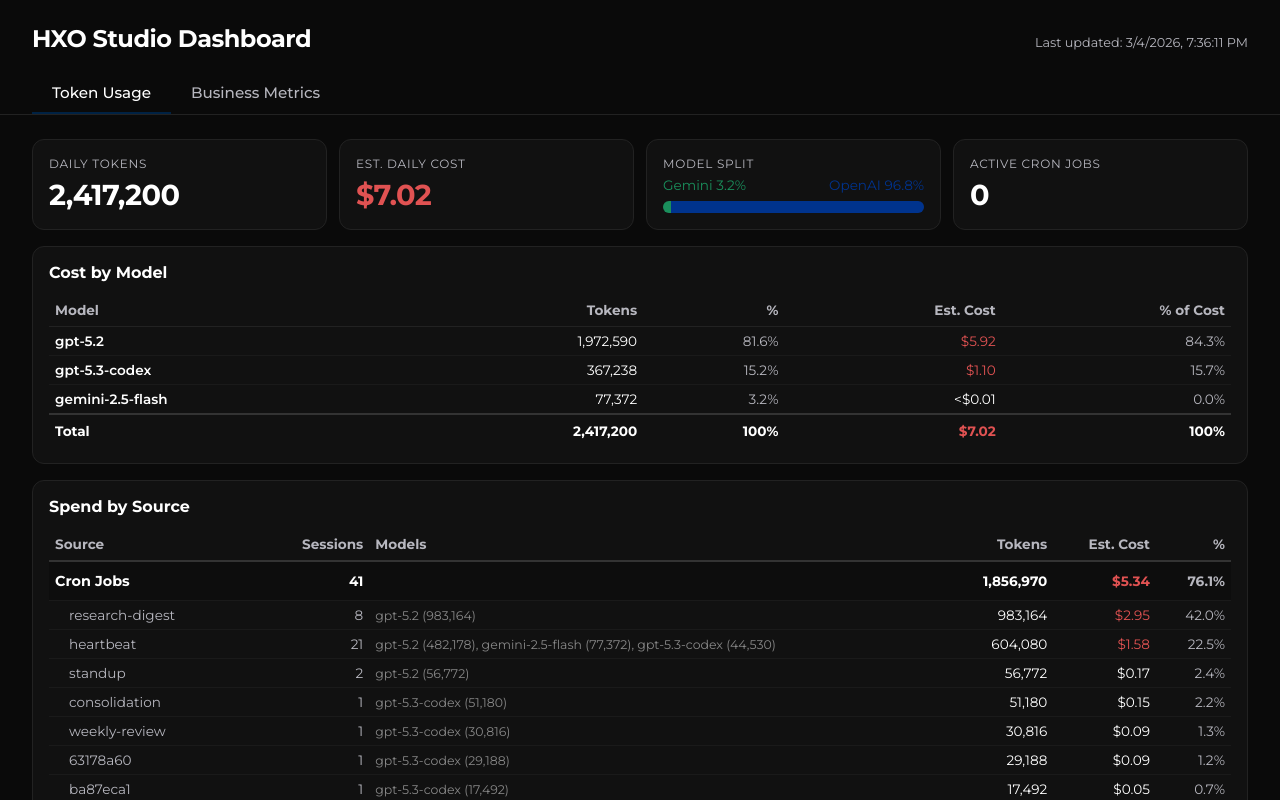
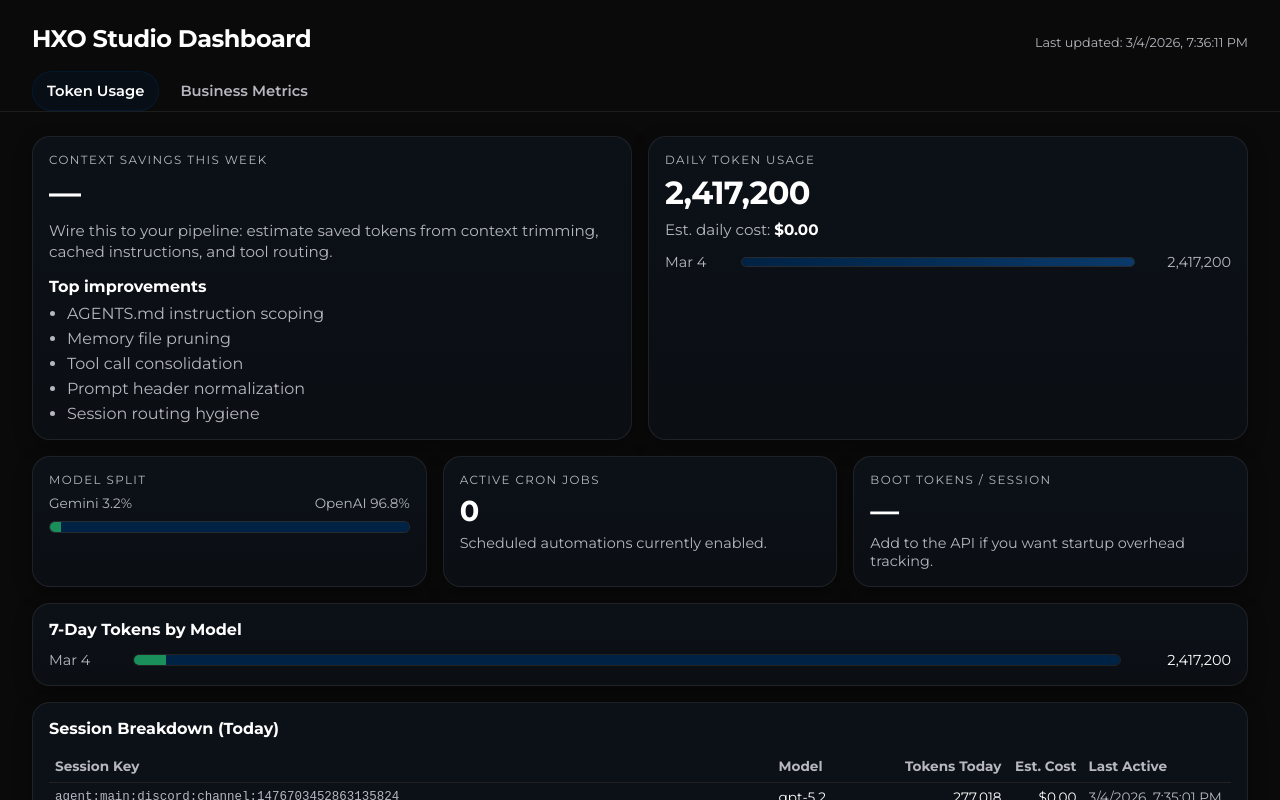
Before and after one commit to hobartxo/hxo-studio-dashboard, a React (Vite) app: page / in a window 1280 px wide. Shown: the top 800 px of the page. Built offline with nearby package versions, Linux system fonts and the light colour scheme.

Commit message:
Design refresh: navy-tinted panels and updated styling tokens

```diff
--- a/src/App.css
+++ b/src/App.css
@@ -13,9 +13,30 @@ body,
 }
 
 body {
+  /* Design tokens */
+  --bg: #0a0a0a;
+  --panel: #0c1118; /* navy-tinted panel */
+  --panel-2: #0b0f14;
+  --border: rgba(255, 255, 255, 0.08);
+  --border-strong: rgba(255, 255, 255, 0.14);
+  --text: #ffffff;
+  --muted: #b7b7bf;
+  --muted-2: rgba(183, 183, 191, 0.75);
+  --accent: #002244;
+  --accent-2: #0a3a6a;
+  --good: #1a8f5c;
+
+  --r-md: 14px;
+  --r-lg: 18px;
+  --gap: 16px;
+  --pad: 16px;
+
+  --shadow: 0 8px 28px rgba(0, 0, 0, 0.45);
+  --shadow-soft: 0 6px 18px rgba(0, 0, 0, 0.35);
+
   font-family: "Avenir Next", "Montserrat", system-ui, -apple-system, sans-serif;
-  background: #0a0a0a;
-  color: #ffffff;
+  background: var(--bg);
+  color: var(--text);
   -webkit-font-smoothing: antialiased;
   -moz-osx-font-smoothing: grayscale;
 }
@@ -43,36 +64,44 @@ body {
 
 .header .last-updated {
   font-size: 0.8rem;
-  color: #b7b7bf;
+  color: var(--muted);
 }
 
 .tabs {
   display: flex;
-  gap: 0;
-  padding: 20px 32px 0;
-  border-bottom: 1px solid #222;
+  gap: 6px;
+  padding: 18px 32px 0;
+  border-bottom: 1px solid var(--border);
 }
 
 .tab-button {
-  background: none;
-  border: none;
-  color: #b7b7bf;
+  background: transparent;
+  border: 1px solid transparent;
+  color: var(--muted);
   font-family: inherit;
-  font-size: 0.95rem;
-  font-weight: 500;
-  padding: 10px 20px;
+  font-size: 0.92rem;
+  font-weight: 600;
+  padding: 10px 14px;
   cursor: pointer;
-  border-bottom: 2px solid transparent;
-  transition: color 0.15s, border-color 0.15s;
+  border-radius: 999px;
+  transition: background 0.15s, color 0.15s, border-color 0.15s, transform 0.15s;
 }
 
 .tab-button:hover {
-  color: #ffffff;
+  color: var(--text);
+  background: rgba(0, 34, 68, 0.16);
+  border-color: rgba(0, 34, 68, 0.35);
+}
+
+.tab-button:focus-visible {
+  outline: 2px solid rgba(0, 34, 68, 0.7);
+  outline-offset: 2px;
 }
 
 .tab-button.active {
-  color: #ffffff;
-  border-bottom-color: #002244;
+  color: var(--text);
+  background: rgba(0, 34, 68, 0.22);
+  border-color: rgba(0, 34, 68, 0.55);
 }
 
 .tab-content {
--- a/src/components/TokenUsageTab.tsx
+++ b/src/components/TokenUsageTab.tsx
@@ -26,46 +26,12 @@ export type TokenUsageApi = {
   active_cron_jobs?: number;
 };
 
-// Cost per 1M tokens (input+output blended estimate)
-const MODEL_COST_PER_M: Record<string, number> = {
-  "gpt-5.2": 3.0,
-  "gpt-5.3-codex": 3.0,
-  "gpt-5-mini": 0.4,
-  "gemini-2.5-flash": 0.025,
-  "gemini-3-flash-preview": 0.025,
-};
-
-function estimateCost(model: string, tokens: number): number {
-  const key = Object.keys(MODEL_COST_PER_M).find((k) =>
-    model.toLowerCase().includes(k.toLowerCase())
-  );
-  const rate = key ? MODEL_COST_PER_M[key] : 2.0;
-  return (tokens / 1_000_000) * rate;
-}
-
-// Known cron job names — maps UUID prefix to human name
-const CRON_NAMES: Record<string, string> = {
-  "718b0c5f": "heartbeat",
-  "bc7f3d13": "standup",
-  "23630f4c": "consolidation",
-  "1b455d63": "weekly-review",
-  "339d2c77": "research-digest",
-  "bc361e6a": "gcp-auth-check",
-  "e9791639": "token-usage-collector",
-};
-
-function fmt(n: number): string {
+function number(n: number): string {
   return n.toLocaleString("en-US");
 }
 
 function usd(n: number): string {
-  if (n < 0.01 && n > 0) return "<$0.01";
-  return n.toLocaleString("en-US", {
-    style: "currency",
-    currency: "USD",
-    minimumFractionDigits: 2,
-    maximumFractionDigits: 2,
-  });
+  return n.toLocaleString("en-US", { style: "currency", currency: "USD" });
 }
 
 function shortDate(isoDate: string): string {
@@ -75,273 +41,45 @@ function shortDate(isoDate: string): string {
   });
 }
 
-// ── Session parsing ──
-
-type SourceGroup = {
-  key: string;
-  label: string;
-  category: "cron" | "discord" | "main" | "other";
-  models: Map<string, number>; // model → tokens
-  tokens: number;
-  cost: number;
-  sessions: number;
-};
-
-function getCronId(sessionKey: string): string | null {
-  const match = sessionKey.match(/:cron:([a-f0-9-]+)/);
-  return match ? match[1] : null;
-}
-
-function getCronName(cronUuid: string): string {
-  const prefix = cronUuid.slice(0, 8);
-  return CRON_NAMES[prefix] ?? prefix;
-}
-
-function buildSourceGroups(sessions: TokenUsageSession[]): SourceGroup[] {
-  const map = new Map<string, SourceGroup>();
-
-  for (const s of sessions) {
-    let key: string;
-    let label: string;
-    let category: SourceGroup["category"];
-
-    if (s.session_key === "agent:main:main") {
-      key = "main";
-      label = "Main Session";
-      category = "main";
-    } else if (s.session_key.includes(":cron:")) {
-      const cronUuid = getCronId(s.session_key)!;
-      const name = getCronName(cronUuid);
-      key = `cron:${name}`;
-      label = name;
-      category = "cron";
-    } else if (s.session_key.includes(":discord:")) {
-      if (s.session_key.includes(":direct:")) {
-        key = "discord:dm";
-        label = "Discord DMs";
-      } else if (s.session_key.includes("heartbeat")) {
-        key = "discord:heartbeat";
-        label = "Heartbeat Channel";
-      } else {
-        const chanMatch = s.session_key.match(/:channel:(\d+)/);
-        const chanId = chanMatch ? chanMatch[1] : "unknown";
-        key = `discord:${chanId}`;
-        label = `Channel ...${chanId.slice(-6)}`;
-      }
-      category = "discord";
-    } else {
-      key = `other:${s.session_key.slice(0, 20)}`;
-      label = s.session_key.slice(0, 30);
-      category = "other";
-    }
-
-    const prev = map.get(key) ?? {
-      key,
-      label,
-      category,
-      models: new Map(),
-      tokens: 0,
-      cost: 0,
-      sessions: 0,
-    };
-    prev.tokens += s.tokens_today;
-    prev.cost += estimateCost(s.model, s.tokens_today);
-    prev.sessions += 1;
-    prev.models.set(s.model, (prev.models.get(s.model) ?? 0) + s.tokens_today);
-    map.set(key, prev);
-  }
-
-  return [...map.values()].sort((a, b) => b.cost - a.cost);
-}
-
-function modelsString(models: Map<string, number>): string {
-  return [...models.entries()]
-    .sort((a, b) => b[1] - a[1])
-    .map(([m, t]) => `${m} (${fmt(t)})`)
-    .join(", ");
-}
-
-// ── Styles ──
-
 const cardStyle: React.CSSProperties = {
-  border: "1px solid #222",
-  borderRadius: 12,
+  border: "1px solid var(--border)",
+  borderRadius: 18,
   padding: 16,
-  background: "#111",
+  background: "linear-gradient(180deg, var(--panel) 0%, var(--panel-2) 100%)",
+  boxShadow: "var(--shadow-soft)",
 };
 
 const labelStyle: React.CSSProperties = {
-  fontSize: "0.75rem",
-  color: "#b7b7bf",
-  marginBottom: 6,
-  letterSpacing: "0.06em",
+  fontSize: "0.74rem",
+  color: "var(--muted)",
+  marginBottom: 8,
+  letterSpacing: "0.12em",
   textTransform: "uppercase",
 };
 
-const bigValue: React.CSSProperties = {
-  fontSize: "1.8rem",
+const valueStyle: React.CSSProperties = {
+  fontSize: "2rem",
   fontWeight: 700,
   letterSpacing: "-0.02em",
+  lineHeight: 1.1,
 };
 
-const thStyle: React.CSSProperties = {
-  textAlign: "left",
-  padding: "8px 6px",
-  borderBottom: "1px solid #222",
-};
-
-const thRight: React.CSSProperties = { ...thStyle, textAlign: "right" };
-
-// ── Cost by Model table ──
-function CostByModel({ sessions }: { sessions: TokenUsageSession[] }) {
-  const models = useMemo(() => {
-    const map = new Map<string, { tokens: number; cost: number }>();
-    for (const s of sessions) {
-      const prev = map.get(s.model) ?? { tokens: 0, cost: 0 };
-      prev.tokens += s.tokens_today;
-      prev.cost += estimateCost(s.model, s.tokens_today);
-      map.set(s.model, prev);
-    }
-    return [...map.entries()]
-      .map(([model, v]) => ({ model, ...v }))
-      .sort((a, b) => b.cost - a.cost);
-  }, [sessions]);
-
-  const totalCost = models.reduce((s, m) => s + m.cost, 0);
-  const totalTokens = models.reduce((s, m) => s + m.tokens, 0);
-
-  return (
-    <table style={{ width: "100%", borderCollapse: "collapse", fontSize: "0.85rem" }}>
-      <thead>
-        <tr style={{ color: "#b7b7bf" }}>
-          <th style={thStyle}>Model</th>
-          <th style={thRight}>Tokens</th>
-          <th style={thRight}>%</th>
-          <th style={thRight}>Est. Cost</th>
-          <th style={thRight}>% of Cost</th>
-        </tr>
-      </thead>
-      <tbody>
-        {models.map((m) => (
-          <tr key={m.model} style={{ borderTop: "1px solid #1a1a1a" }}>
-            <td style={{ padding: "6px", fontWeight: 600 }}>{m.model}</td>
-            <td style={{ padding: "6px", textAlign: "right" }}>{fmt(m.tokens)}</td>
-            <td style={{ padding: "6px", textAlign: "right", color: "#b7b7bf" }}>
-              {totalTokens ? ((m.tokens / totalTokens) * 100).toFixed(1) : 0}%
-            </td>
-            <td style={{ padding: "6px", textAlign: "right", color: m.cost > 1 ? "#e05252" : "#fff" }}>
-              {usd(m.cost)}
-            </td>
-            <td style={{ padding: "6px", textAlign: "right", color: "#b7b7bf" }}>
-              {totalCost ? ((m.cost / totalCost) * 100).toFixed(1) : 0}%
-            </td>
-          </tr>
-        ))}
-        <tr style={{ borderTop: "2px solid #333", fontWeight: 700 }}>
-          <td style={{ padding: "8px 6px" }}>Total</td>
-          <td style={{ padding: "8px 6px", textAlign: "right" }}>{fmt(totalTokens)}</td>
-          <td style={{ padding: "8px 6px", textAlign: "right" }}>100%</td>
-          <td style={{ padding: "8px 6px", textAlign: "right", color: "#e05252" }}>{usd(totalCost)}</td>
-          <td style={{ padding: "8px 6px", textAlign: "right" }}>100%</td>
-        </tr>
-      </tbody>
-    </table>
-  );
-}
-
-// ── Spend by Source with subcategories ──
-function SpendBySource({ sessions }: { sessions: TokenUsageSession[] }) {
-  const groups = useMemo(() => buildSourceGroups(sessions), [sessions]);
-  const totalCost = groups.reduce((s, g) => s + g.cost, 0);
-
-  // Group by category for collapsible sections
-  const categories: SourceGroup["category"][] = ["cron", "discord", "main", "other"];
-  const byCategory = new Map<string, SourceGroup[]>();
-  for (const cat of categories) {
-    const items = groups.filter((g) => g.category === cat);
-    if (items.length) byCategory.set(cat, items);
-  }
-
-  const categoryLabels: Record<string, string> = {
-    cron: "Cron Jobs",
-    discord: "Discord",
-    main: "Main Session",
-    other: "Other",
-  };
-
-  return (
-    <table style={{ width: "100%", borderCollapse: "collapse", fontSize: "0.85rem" }}>
-      <thead>
-        <tr style={{ color: "#b7b7bf" }}>
-          <th style={thStyle}>Source</th>
-          <th style={thRight}>Sessions</th>
-          <th style={thStyle}>Models</th>
-          <th style={thRight}>Tokens</th>
-          <th style={thRight}>Est. Cost</th>
-          <th style={thRight}>%</th>
-        </tr>
-      </thead>
-      <tbody>
-        {[...byCategory.entries()].map(([cat, items]) => {
-          const catTokens = items.reduce((s, i) => s + i.tokens, 0);
-          const catCost = items.reduce((s, i) => s + i.cost, 0);
-          const catSessions = items.reduce((s, i) => s + i.sessions, 0);
-          return (
-            <Fragment key={cat}>
-              {/* Category header row */}
-              <tr style={{ borderTop: "2px solid #333", background: "#0d0d0d" }}>
-                <td style={{ padding: "10px 6px", fontWeight: 700, fontSize: "0.9rem" }} colSpan={1}>
-                  {categoryLabels[cat]}
-                </td>
-                <td style={{ padding: "10px 6px", textAlign: "right", fontWeight: 700 }}>{catSessions}</td>
-                <td style={{ padding: "10px 6px" }} />
-                <td style={{ padding: "10px 6px", textAlign: "right", fontWeight: 700 }}>{fmt(catTokens)}</td>
-                <td style={{ padding: "10px 6px", textAlign: "right", fontWeight: 700, color: catCost > 1 ? "#e05252" : "#fff" }}>
-                  {usd(catCost)}
-                </td>
-                <td style={{ padding: "10px 6px", textAlign: "right", fontWeight: 700, color: "#b7b7bf" }}>
-                  {totalCost ? ((catCost / totalCost) * 100).toFixed(1) : 0}%
-                </td>
-              </tr>
-              {/* Individual items */}
-              {items.map((item) => (
-                <tr key={item.key} style={{ borderTop: "1px solid #1a1a1a" }}>
-                  <td style={{ padding: "6px 6px 6px 20px", color: "#b7b7bf" }}>{item.label}</td>
-                  <td style={{ padding: "6px", textAlign: "right", color: "#b7b7bf" }}>{item.sessions}</td>
-                  <td style={{ padding: "6px", fontSize: "0.78rem", color: "#888" }}>{modelsString(item.models)}</td>
-                  <td style={{ padding: "6px", textAlign: "right" }}>{fmt(item.tokens)}</td>
-                  <td style={{ padding: "6px", textAlign: "right", color: item.cost > 0.5 ? "#e05252" : "#fff" }}>
-                    {usd(item.cost)}
-                  </td>
-                  <td style={{ padding: "6px", textAlign: "right", color: "#b7b7bf" }}>
-                    {totalCost ? ((item.cost / totalCost) * 100).toFixed(1) : 0}%
-                  </td>
-                </tr>
-              ))}
-            </Fragment>
-          );
-        })}
-      </tbody>
-    </table>
-  );
-}
-
-// ── Model split bar ──
 function ModelSplitBar({ gemini, openai }: { gemini: number; openai: number }) {
   const g = Math.max(0, Math.min(100, gemini));
   const o = Math.max(0, Math.min(100, openai));
   return (
-    <div>
+    <div style={{ width: "100%" }}>
       <div
         style={{
           display: "flex",
           justifyContent: "space-between",
-          marginBottom: 8,
+          marginBottom: 10,
           fontSize: "0.85rem",
+          color: "var(--muted)",
         }}
       >
-        <span style={{ color: "#1a8f5c" }}>Gemini {g.toFixed(1)}%</span>
-        <span style={{ color: "#00338D" }}>OpenAI {o.toFixed(1)}%</span>
+        <span>Gemini {g.toFixed(1)}%</span>
+        <span>OpenAI {o.toFixed(1)}%</span>
       </div>
       <div
         style={{
@@ -349,41 +87,92 @@ function ModelSplitBar({ gemini, openai }: { gemini: number; openai: number }) {
           borderRadius: 999,
           overflow: "hidden",
           height: 12,
-          background: "#1a1a1a",
+          background: "rgba(255,255,255,0.04)",
+          border: "1px solid var(--border)",
+          boxShadow: "inset 0 0 0 1px rgba(0,0,0,0.25)",
         }}
       >
-        <div style={{ width: `${g}%`, background: "#1a8f5c" }} />
-        <div style={{ width: `${o}%`, background: "#00338D" }} />
+        <div style={{ width: `${g}%`, background: "var(--good)" }} />
+        <div style={{ width: `${o}%`, background: "var(--accent)" }} />
       </div>
     </div>
   );
 }
 
-// ── 7-day chart ──
-function DailyChart({ rows }: { rows: TokenUsageDaily[] }) {
-  const last7 = rows.slice(-7);
-  const max = useMemo(
-    () => Math.max(1, ...last7.map((r) => r.models.reduce((s, m) => s + m.tokens, 0))),
-    [rows]
-  );
+function DailyUsageMiniBars({ rows }: { rows: TokenUsageDaily[] }) {
+  const last5 = rows.slice(-5);
+  const totals = last5.map((r) => r.models.reduce((s, m) => s + m.tokens, 0));
+  const max = Math.max(1, ...totals);
 
   return (
-    <div style={{ display: "grid", gap: 8 }}>
-      {last7.map((row) => {
+    <div style={{ display: "grid", gap: 10 }}>
+      {last5.map((row) => {
         const total = row.models.reduce((s, m) => s + m.tokens, 0);
-        const cost = row.models.reduce((s, m) => s + estimateCost(m.model, m.tokens), 0);
+        const pct = (total / max) * 100;
         return (
           <div
             key={row.date}
             style={{
               display: "grid",
-              gridTemplateColumns: "64px 1fr 90px 70px",
+              gridTemplateColumns: "64px 1fr 84px",
+              gap: 12,
+              alignItems: "center",
+              fontSize: "0.9rem",
+            }}
+          >
+            <div style={{ color: "var(--muted)" }}>{shortDate(row.date)}</div>
+            <div
+              style={{
+                height: 10,
+                borderRadius: 999,
+                overflow: "hidden",
+                background: "rgba(255,255,255,0.04)",
+                border: "1px solid var(--border)",
+              }}
+            >
+              <div
+                style={{
+                  width: `${pct}%`,
+                  height: "100%",
+                  background: "linear-gradient(90deg, var(--accent) 0%, var(--accent-2) 100%)",
+                }}
+              />
+            </div>
+            <div style={{ textAlign: "right", color: "var(--muted)" }}>{number(total)}</div>
+          </div>
+        );
+      })}
+    </div>
+  );
+}
+
+function TokensByModelBars({ rows }: { rows: TokenUsageDaily[] }) {
+  const last7 = rows.slice(-7);
+  const max = useMemo(
+    () =>
+      Math.max(
+        1,
+        ...last7.map((r) => r.models.reduce((s, m) => s + m.tokens, 0))
+      ),
+    [rows]
+  );
+
+  return (
+    <div style={{ display: "grid", gap: 10 }}>
+      {last7.map((row) => {
+        const total = row.models.reduce((s, m) => s + m.tokens, 0);
+        return (
+          <div
+            key={row.date}
+            style={{
+              display: "grid",
+              gridTemplateColumns: "74px 1fr 100px",
               gap: 10,
               alignItems: "center",
-              fontSize: "0.85rem",
+              fontSize: "0.9rem",
             }}
           >
-            <div style={{ color: "#b7b7bf" }}>{shortDate(row.date)}</div>
+            <div style={{ color: "var(--muted)" }}>{shortDate(row.date)}</div>
             <div
               style={{
                 display: "flex",
@@ -391,24 +180,22 @@ function DailyChart({ rows }: { rows: TokenUsageDaily[] }) {
                 overflow: "hidden",
                 height: 12,
                 background: "#1a1a1a",
+                border: "1px solid #222",
               }}
             >
               {row.models.map((m) => {
                 const width = total === 0 ? 0 : (m.tokens / max) * 100;
-                const color = /gemini/i.test(m.model) ? "#1a8f5c" : "#00338D";
+                const color = /gemini/i.test(m.model) ? "#1a8f5c" : "#002244";
                 return (
                   <div
                     key={m.model}
                     style={{ width: `${width}%`, background: color }}
-                    title={`${m.model}: ${fmt(m.tokens)} (${usd(estimateCost(m.model, m.tokens))})`}
+                    title={`${m.model}: ${number(m.tokens)}`}
                   />
                 );
               })}
             </div>
-            <div style={{ textAlign: "right" }}>{fmt(total)}</div>
-            <div style={{ textAlign: "right", color: cost > 5 ? "#e05252" : "#b7b7bf" }}>
-              {usd(cost)}
-            </div>
+            <div style={{ textAlign: "right" }}>{number(total)}</div>
           </div>
         );
       })}
@@ -416,62 +203,100 @@ function DailyChart({ rows }: { rows: TokenUsageDaily[] }) {
   );
 }
 
-// Need Fragment for grouped rows
-import { Fragment } from "react";
-
-// ── Main component ──
 export function TokenUsageTab({ data }: { data: TokenUsageApi }) {
-  const totalCost = useMemo(
-    () => data.sessions_today.reduce((s, r) => s + estimateCost(r.model, r.tokens_today), 0),
-    [data.sessions_today]
-  );
-
   return (
     <div style={{ display: "grid", gap: 16 }}>
-      {/* KPI row */}
-      <section
-        style={{
-          display: "grid",
-          gridTemplateColumns: "repeat(auto-fit, minmax(180px, 1fr))",
-          gap: 12,
-        }}
-      >
-        <article style={cardStyle}>
-          <div style={labelStyle}>Daily Tokens</div>
-          <div style={bigValue}>{fmt(data.kpis.daily_tokens)}</div>
-        </article>
-        <article style={cardStyle}>
-          <div style={labelStyle}>Est. Daily Cost</div>
-          <div style={{ ...bigValue, color: totalCost > 5 ? "#e05252" : "#fff" }}>
-            {usd(totalCost)}
+      {/* Row 1: two hero cards */}
+      <section className="grid-2">
+        <article style={{ ...cardStyle, minHeight: 220 }}>
+          <div style={labelStyle}>Context Savings This Week</div>
+          <div style={valueStyle}>—</div>
+          <p style={{ marginTop: 10, color: "var(--muted)", fontSize: "0.95rem", lineHeight: 1.4 }}>
+            Wire this to your pipeline: estimate saved tokens from context trimming,
+            cached instructions, and tool routing.
+          </p>
+          <div style={{ marginTop: 14 }}>
+            <div style={{ fontWeight: 700, marginBottom: 8 }}>Top improvements</div>
+            <ul style={{ marginLeft: 18, color: "var(--muted)", display: "grid", gap: 6 }}>
+              <li>AGENTS.md instruction scoping</li>
+              <li>Memory file pruning</li>
+              <li>Tool call consolidation</li>
+              <li>Prompt header normalization</li>
+              <li>Session routing hygiene</li>
+            </ul>
           </div>
         </article>
+
+        <article style={{ ...cardStyle, minHeight: 220 }}>
+          <div style={labelStyle}>Daily Token Usage</div>
+          <div style={valueStyle}>{number(data.kpis.daily_tokens)}</div>
+          <div style={{ marginTop: 10, color: "var(--muted)", fontSize: "0.95rem" }}>
+            Est. daily cost:{" "}
+            <span style={{ color: "#ffffff", fontWeight: 700 }}>
+              {usd(data.kpis.estimated_daily_cost_usd)}
+            </span>
+          </div>
+          <div style={{ marginTop: 14 }}>
+            <DailyUsageMiniBars rows={data.daily_by_model} />
+          </div>
+        </article>
+      </section>
+
+      {/* Row 2: three KPI cards */}
+      <section className="grid-3">
         <article style={cardStyle}>
           <div style={labelStyle}>Model Split</div>
           <ModelSplitBar gemini={data.kpis.gemini_percent} openai={data.kpis.openai_percent} />
         </article>
+
         <article style={cardStyle}>
           <div style={labelStyle}>Active Cron Jobs</div>
-          <div style={bigValue}>{data.active_cron_jobs ?? 0}</div>
+          <div style={{ ...valueStyle, fontSize: "1.8rem" }}>{data.active_cron_jobs ?? 0}</div>
+          <div style={{ marginTop: 8, color: "#b7b7bf", fontSize: "0.9rem" }}>
+            Scheduled automations currently enabled.
+          </div>
+        </article>
+
+        <article style={cardStyle}>
+          <div style={labelStyle}>Boot Tokens / Session</div>
+          <div style={{ ...valueStyle, fontSize: "1.8rem" }}>—</div>
+          <div style={{ marginTop: 8, color: "#b7b7bf", fontSize: "0.9rem" }}>
+            Add to the API if you want startup overhead tracking.
+          </div>
         </article>
       </section>
 
-      {/* Cost by Model */}
+      {/* Row 3: chart */}
       <section style={{ ...cardStyle, padding: 16 }}>
-        <h3 style={{ marginTop: 0, marginBottom: 12, fontSize: "1rem" }}>Cost by Model</h3>
-        <CostByModel sessions={data.sessions_today} />
+        <h3 style={{ marginTop: 0, marginBottom: 12, fontSize: "1rem" }}>7-Day Tokens by Model</h3>
+        <TokensByModelBars rows={data.daily_by_model} />
       </section>
 
-      {/* Spend by Source — with subcategories */}
+      {/* Row 4: table */}
       <section style={{ ...cardStyle, padding: 16, overflow: "auto" }}>
-        <h3 style={{ marginTop: 0, marginBottom: 12, fontSize: "1rem" }}>Spend by Source</h3>
-        <SpendBySource sessions={data.sessions_today} />
-      </section>
-
-      {/* 7-day chart */}
-      <section style={{ ...cardStyle, padding: 16 }}>
-        <h3 style={{ marginTop: 0, marginBottom: 12, fontSize: "1rem" }}>7-Day Usage + Cost</h3>
-        <DailyChart rows={data.daily_by_model} />
+        <h3 style={{ marginTop: 0, marginBottom: 12, fontSize: "1rem" }}>Session Breakdown (Today)</h3>
+        <table style={{ width: "100%", borderCollapse: "collapse", fontSize: "0.85rem" }}>
+          <thead>
+            <tr style={{ color: "#b7b7bf" }}>
+              <th style={{ textAlign: "left", padding: "8px 6px", borderBottom: "1px solid #222" }}>Session Key</th>
+              <th style={{ textAlign: "left", padding: "8px 6px", borderBottom: "1px solid #222" }}>Model</th>
+              <th style={{ textAlign: "right", padding: "8px 6px", borderBottom: "1px solid #222" }}>Tokens Today</th>
+              <th style={{ textAlign: "right", padding: "8px 6px", borderBottom: "1px solid #222" }}>Est. Cost</th>
+              <th style={{ textAlign: "left", padding: "8px 6px", borderBottom: "1px solid #222" }}>Last Active</th>
+            </tr>
+          </thead>
+          <tbody>
+            {data.sessions_today.slice(0, 100).map((row) => (
+              <tr key={row.session_key} style={{ borderTop: "1px solid #1a1a1a" }}>
+                <td style={{ padding: "6px", color: "#b7b7bf", fontFamily: "monospace", fontSize: "0.78rem" }}>{row.session_key}</td>
+                <td style={{ padding: "6px" }}>{row.model}</td>
+                <td style={{ padding: "6px", textAlign: "right" }}>{number(row.tokens_today)}</td>
+                <td style={{ padding: "6px", textAlign: "right" }}>{usd(row.estimated_cost_usd)}</td>
+                <td style={{ padding: "6px", color: "#b7b7bf" }}>{new Date(row.last_active).toLocaleString()}</td>
+              </tr>
+            ))}
+          </tbody>
+        </table>
       </section>
     </div>
   );
```
